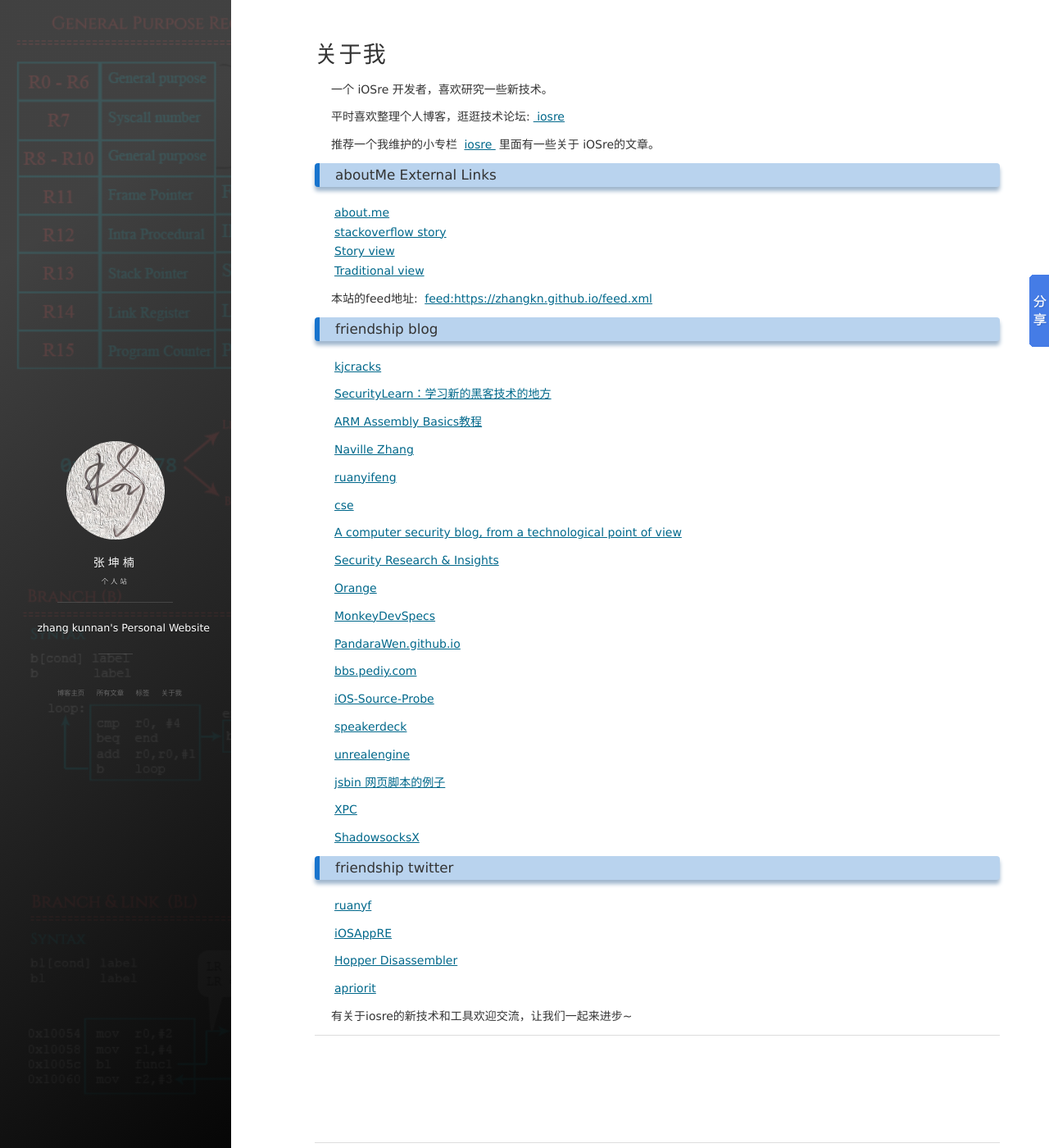
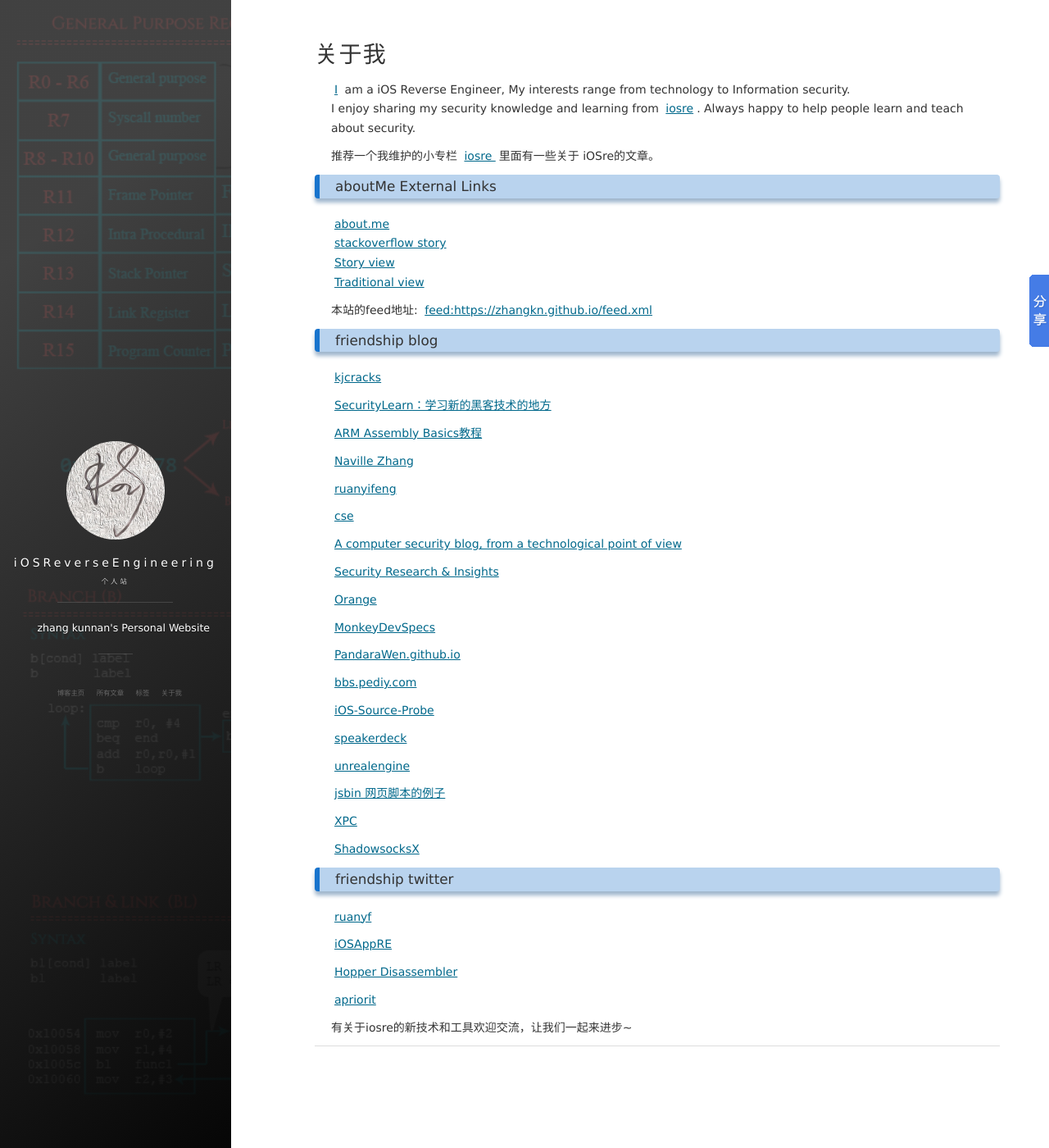
Before and after one commit to zhangkn/zhangkn.github.io, a Jekyll site: the page built from about.md, in a window 1280 px wide and 1400 px high. Shown: the whole window at 82% size. Built offline with Jekyll 4.4.1, drawn with Linux system fonts in a browser that asks for light colours; nearby versions of some CDN libraries; comment, search, counter and statistics services are not loaded; some of the changed text lies outside the part shown.

Commit message:
iOSReverseEngineering

```diff
--- a/_config.yml
+++ b/_config.yml
@@ -1,5 +1,5 @@
 # Basic
-title: 张坤楠
+title: iOSReverseEngineering
 user: zhangkn
 subtitle: 个人站
 description: zhang kunnan's Personal Website
--- a/about.md
+++ b/about.md
@@ -4,9 +4,9 @@ title: 关于我
 stackoverflow user: 8633507
 ---
 
-一个 iOSre 开发者，喜欢研究一些新技术。
+ [I](https://about.me/kunnan) am a iOS Reverse Engineer, My interests range from technology to Information security.
+ <br>I enjoy sharing my security knowledge and learning from [iosre](http://iosre.com). Always happy to help people learn and teach about security.
 <p>
-平时喜欢整理个人博客，逛逛技术论坛:<a target="_blank" href="http://iosre.com"> iosre </a>
 <p>
 推荐一个我维护的小专栏
 <a target="_blank" href="https://xiaozhuanlan.com/iosre"> iosre </a>
```
Also changed, not shown: _posts/2017-12-18-antiDebugger.md (+2 -0 lines).
